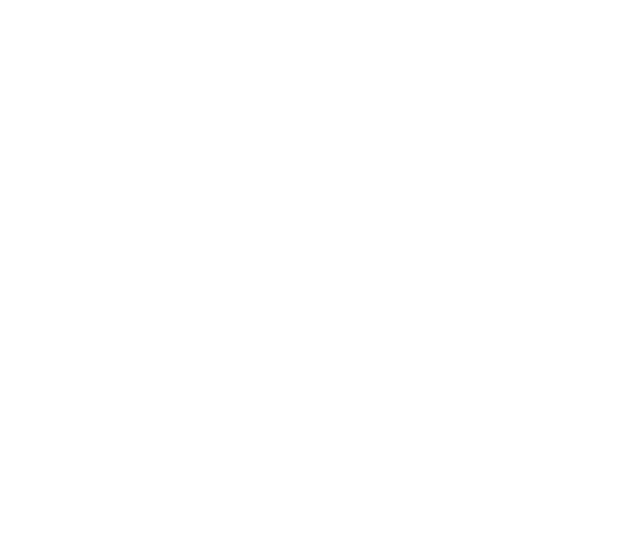
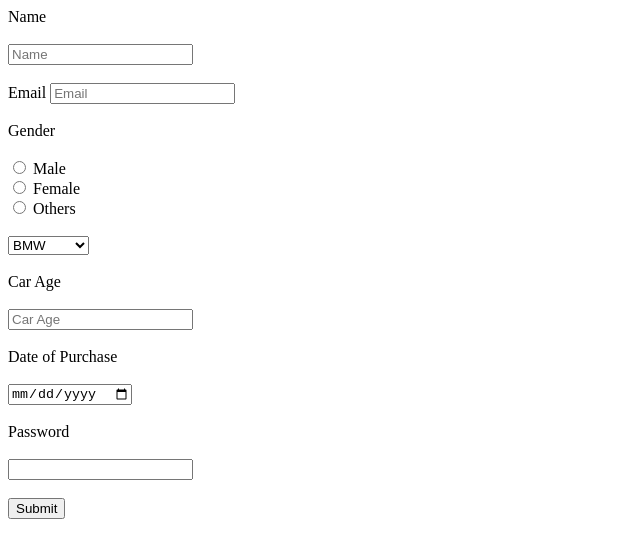
Before and after one commit to acciojob/car-insurance-form-Shubhamdhingra1, a website: page main.html in a window 1280 px wide. Shown: the whole page, without its empty margins (0-640 px from the left). Drawn offline with Linux system fonts and the light colour scheme.

Commit message:
created a submission

```diff
--- a/main.html
+++ b/main.html
@@ -8,7 +8,50 @@
 
 <body>
 	<!-- the entire body must be written by student -->
-    <script type="text/javascript" src="./script.js">
+    <form action="/submit" method="post">
+		<label for="name">Name</label>
+		<br><br>
+		<input id="name" type="text" placeholder="Name" required/>
+		<br>
+		<br>
+		<label for="email">Email</label>
+		<input id="email" type="email" placeholder="Email" required/>
+		<br><br>
+		<label for="male">Gender</label>
+		<br><br>
+		<input required type="radio" name="gender" value="Male" id="male"/>
+		<label for="male">Male</label>
+		<br>
+		<input type="radio" required name="gender" value="Female" id="female"/>
+		<label for="female">Female</label>
+		<br>
+		<input type="radio" required name="gender" value="Others" id="others"/>
+		<label for="others">Others</label>
+		<br>
+		<br>
+		<select id="cars">
+			<option>BMW</option>
+			<option>Audi</option>
+			<option>Mercedez</option>
+		</select>
+		<br>
+		<br>
+		<label for="carage">Car Age</label><br><br>
+		<input type="number" id="carage" required placeholder="Car Age"/>
+		<br><br>
+		<label for="dop">Date of Purchase</label>
+		<br><br>
+		<input type="date" id="dop" required>
+		<br>
+		<br>
+		<label for="password">Password</label>
+		<br><br>
+		<input type="password" id="password" required />
+		<br>
+		<br>
+		<button type="submit">Submit</button>
+	</form>
+	<script type="text/javascript" src="./script.js">
 </script>
 
 </body>
```
